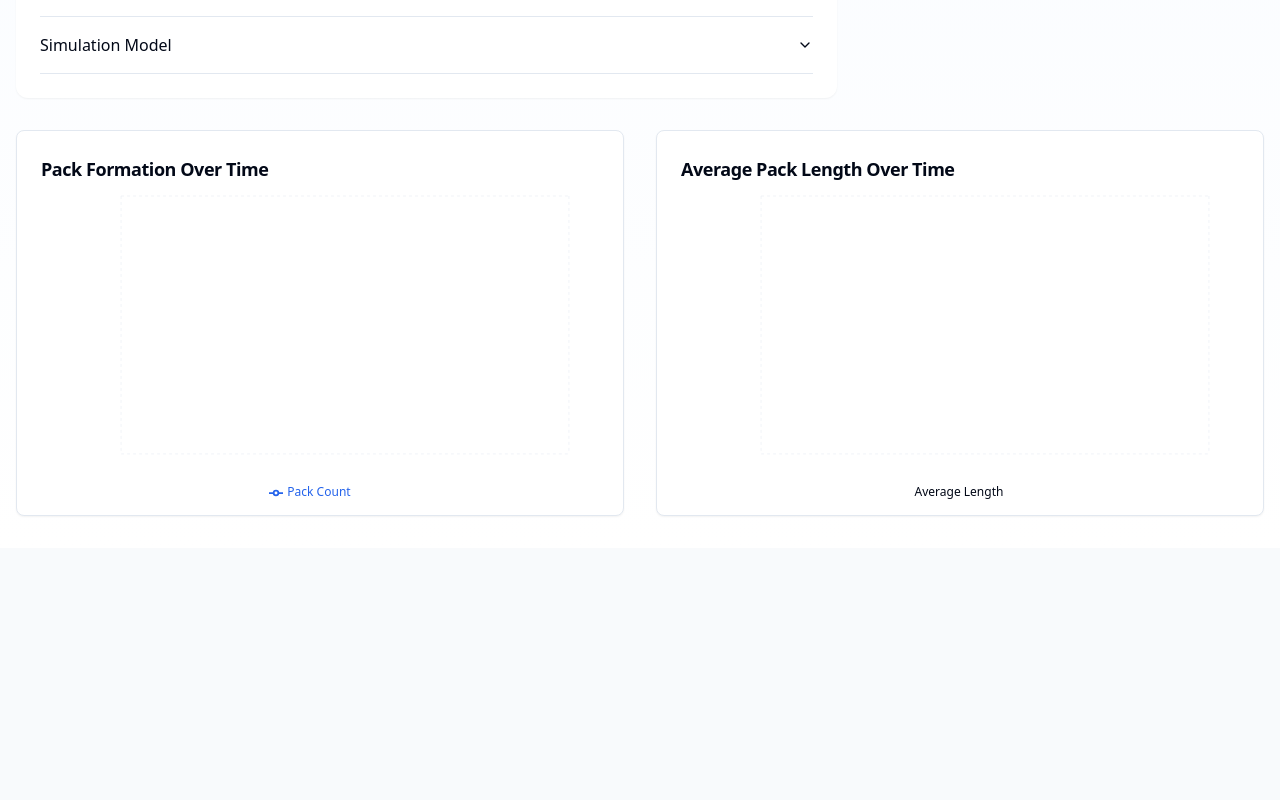
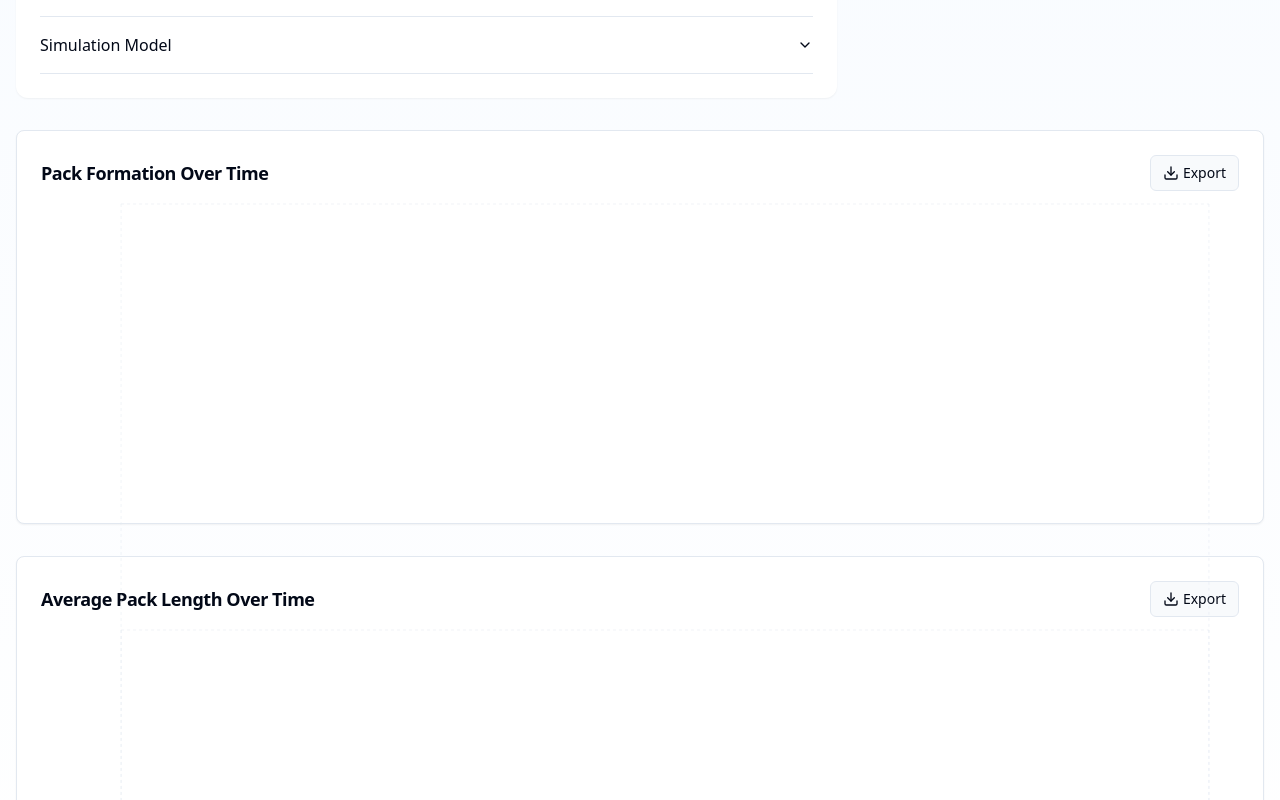
Before and after one commit to aaryanpraveen16/freeway-simulator, a React (Vite) app: page / in a window 1280 px wide. Shown: the part 1720-2520 px from the top of the page. Before the commit the page ends 2268 px from the top, so only its background shows below. Built offline with nearby package versions, Linux system fonts and the light colour scheme.

Commit message:
Refactor: Display charts vertically and add export functionality
- Changed the layout of the charts to display them one below the other.
- Added functionality to export the charts.

```diff
--- a/src/components/AveragePackLengthChart.tsx
+++ b/src/components/AveragePackLengthChart.tsx
@@ -1,10 +1,13 @@
 
-import React from "react";
+import React, { useRef } from "react";
 import { Card, CardContent, CardHeader, CardTitle } from "@/components/ui/card";
+import { Button } from "@/components/ui/button";
 import { ChartContainer } from "@/components/ui/chart";
 import { LineChart, Line, XAxis, YAxis, CartesianGrid, Tooltip, Legend, ResponsiveContainer } from "recharts";
+import { Download } from "lucide-react";
 import { Car } from "@/utils/trafficSimulation";
 import { identifyPacks } from "./PackFormationChart";
+import { useToast } from "@/hooks/use-toast";
 
 interface AveragePackLengthChartProps {
   packLengthHistory: {
@@ -14,13 +17,72 @@ interface AveragePackLengthChartProps {
 }
 
 const AveragePackLengthChart: React.FC<AveragePackLengthChartProps> = ({ packLengthHistory }) => {
+  const chartRef = useRef<HTMLDivElement>(null);
+  const { toast } = useToast();
+
+  const handleExportImage = () => {
+    if (!chartRef.current) return;
+
+    try {
+      // Convert the chart to an SVG
+      const svgElement = chartRef.current.querySelector("svg");
+      if (!svgElement) {
+        throw new Error("SVG element not found");
+      }
+
+      // Clone the SVG to avoid modifying the original
+      const clonedSvg = svgElement.cloneNode(true) as SVGElement;
+
+      // Set background for the SVG
+      clonedSvg.setAttribute("background", "white");
+
+      // Serialize SVG to a string
+      const svgData = new XMLSerializer().serializeToString(clonedSvg);
+      const svgBlob = new Blob([svgData], { type: "image/svg+xml;charset=utf-8" });
+
+      // Create download link
+      const downloadLink = document.createElement("a");
+      downloadLink.href = URL.createObjectURL(svgBlob);
+      downloadLink.download = "average-pack-length-chart.svg";
+      document.body.appendChild(downloadLink);
+      downloadLink.click();
+      document.body.removeChild(downloadLink);
+
+      // Show success message
+      toast({
+        title: "Chart exported",
+        description: "Average pack length chart has been exported successfully",
+        duration: 3000,
+      });
+    } catch (error) {
+      console.error("Error exporting chart:", error);
+      toast({
+        title: "Export failed",
+        description: "Could not export the chart. Please try again.",
+        variant: "destructive",
+        duration: 3000,
+      });
+    }
+  };
+
   return (
     <Card>
       <CardHeader className="pb-2">
-        <CardTitle className="text-lg">Average Pack Length Over Time</CardTitle>
+        <div className="flex justify-between items-center">
+          <CardTitle className="text-lg">Average Pack Length Over Time</CardTitle>
+          <Button
+            variant="outline"
+            size="sm"
+            className="flex items-center gap-1"
+            onClick={handleExportImage}
+          >
+            <Download size={16} />
+            Export
+          </Button>
+        </div>
       </CardHeader>
       <CardContent>
-        <div className="h-[300px]">
+        <div className="h-[300px]" ref={chartRef}>
           <ChartContainer
             config={{
               averageLength: {
--- a/src/components/PackFormationChart.tsx
+++ b/src/components/PackFormationChart.tsx
@@ -1,9 +1,12 @@
 
-import React from "react";
+import React, { useRef } from "react";
 import { Card, CardContent, CardHeader, CardTitle } from "@/components/ui/card";
+import { Button } from "@/components/ui/button";
 import { ChartContainer } from "@/components/ui/chart";
 import { LineChart, Line, XAxis, YAxis, CartesianGrid, Tooltip, Legend, ResponsiveContainer } from "recharts";
+import { Download } from "lucide-react";
 import { Car } from "@/utils/trafficSimulation";
+import { useToast } from "@/hooks/use-toast";
 
 interface PackFormationChartProps {
   packHistory: {
@@ -13,13 +16,72 @@ interface PackFormationChartProps {
 }
 
 const PackFormationChart: React.FC<PackFormationChartProps> = ({ packHistory }) => {
+  const chartRef = useRef<HTMLDivElement>(null);
+  const { toast } = useToast();
+
+  const handleExportImage = () => {
+    if (!chartRef.current) return;
+
+    try {
+      // Convert the chart to an SVG
+      const svgElement = chartRef.current.querySelector("svg");
+      if (!svgElement) {
+        throw new Error("SVG element not found");
+      }
+
+      // Clone the SVG to avoid modifying the original
+      const clonedSvg = svgElement.cloneNode(true) as SVGElement;
+
+      // Set background for the SVG
+      clonedSvg.setAttribute("background", "white");
+
+      // Serialize SVG to a string
+      const svgData = new XMLSerializer().serializeToString(clonedSvg);
+      const svgBlob = new Blob([svgData], { type: "image/svg+xml;charset=utf-8" });
+
+      // Create download link
+      const downloadLink = document.createElement("a");
+      downloadLink.href = URL.createObjectURL(svgBlob);
+      downloadLink.download = "pack-formation-chart.svg";
+      document.body.appendChild(downloadLink);
+      downloadLink.click();
+      document.body.removeChild(downloadLink);
+
+      // Show success message
+      toast({
+        title: "Chart exported",
+        description: "Pack formation chart has been exported successfully",
+        duration: 3000,
+      });
+    } catch (error) {
+      console.error("Error exporting chart:", error);
+      toast({
+        title: "Export failed",
+        description: "Could not export the chart. Please try again.",
+        variant: "destructive",
+        duration: 3000,
+      });
+    }
+  };
+
   return (
     <Card>
       <CardHeader className="pb-2">
-        <CardTitle className="text-lg">Pack Formation Over Time</CardTitle>
+        <div className="flex justify-between items-center">
+          <CardTitle className="text-lg">Pack Formation Over Time</CardTitle>
+          <Button
+            variant="outline"
+            size="sm"
+            className="flex items-center gap-1"
+            onClick={handleExportImage}
+          >
+            <Download size={16} />
+            Export
+          </Button>
+        </div>
       </CardHeader>
       <CardContent>
-        <div className="h-[300px]">
+        <div className="h-[300px]" ref={chartRef}>
           <ChartContainer
             config={{
               packCount: {
--- a/src/pages/Index.tsx
+++ b/src/pages/Index.tsx
@@ -177,8 +177,8 @@ const Index = () => {
           </div>
         </div>
 
-        {/* New separate row for charts */}
-        <div className="mt-8 grid grid-cols-1 md:grid-cols-2 gap-8">
+        {/* Charts in vertical layout */}
+        <div className="mt-8 space-y-8">
           <PackFormationChart packHistory={packHistory} />
           <AveragePackLengthChart packLengthHistory={packLengthHistory} />
         </div>
```
